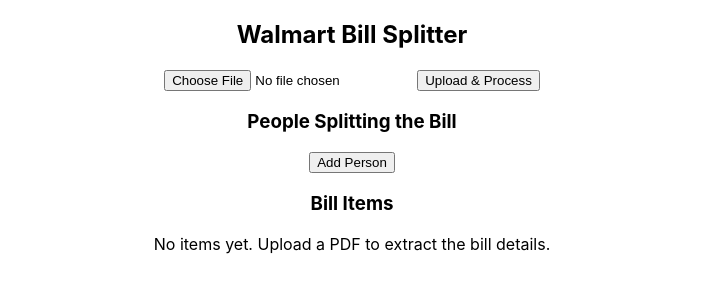
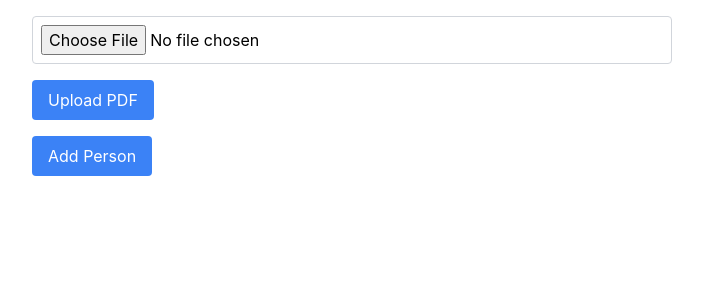
Before and after one commit to aknlite48/Split-Bill, a React (Create React App) app in the folder walmart-bill-frontend/: page / in a window 1280 px wide. Shown: the top 300 px of the page, without its empty margins (288-991 px from the left). Built offline with nearby package versions, Linux system fonts and the light colour scheme.

Commit message:
front end proto added

```diff
--- a/walmart-bill-frontend/package.json
+++ b/walmart-bill-frontend/package.json
@@ -7,10 +7,12 @@
     "@testing-library/jest-dom": "^6.6.3",
     "@testing-library/react": "^16.2.0",
     "@testing-library/user-event": "^13.5.0",
-    "axios": "^1.7.9",
+    "autoprefixer": "^10.4.20",
+    "postcss": "^8.5.2",
     "react": "^19.0.0",
     "react-dom": "^19.0.0",
     "react-scripts": "5.0.1",
+    "tailwindcss": "^3.4.17",
     "web-vitals": "^2.1.4"
   },
   "scripts": {
--- /dev/null
+++ b/walmart-bill-frontend/postcss.config.js
@@ -0,0 +1,6 @@
+module.exports = {
+  plugins: {
+    tailwindcss: {},
+    autoprefixer: {},
+  },
+}
--- a/walmart-bill-frontend/src/App.js
+++ b/walmart-bill-frontend/src/App.js
@@ -1,118 +1,106 @@
 import React, { useState } from "react";
-import axios from "axios";
+import { Button } from "./components/ui/Button";
+import { Input } from "./components/ui/Input";
+import { Card, CardContent } from "./components/ui/Card";
 
-function App() {
-    const [pdf, setPdf] = useState(null);
-    const [items, setItems] = useState([]);
+export default function App() {
+  const [file, setFile] = useState(null);
   const [people, setPeople] = useState([]);
-    const [assignments, setAssignments] = useState({});
+  const [items, setItems] = useState(null);
+  const [uploaded, setUploaded] = useState(false);
 
-    // Handle file upload
-    const handleFileChange = (event) => {
-        setPdf(event.target.files[0]);
+  const handleFileChange = (e) => {
+    setFile(e.target.files[0]);
   };
 
-    // Upload and process PDF
-    const handleUpload = async () => {
-        if (!pdf) {
-            alert("Please upload a PDF file");
-            return;
-        }
-
-        const formData = new FormData();
-        formData.append("pdf", pdf);
-
-        try {
-            const response = await axios.post("http://localhost:5001/upload", formData, {
-                headers: { "Content-Type": "multipart/form-data" }
-            });
-
-            // Assume response is a structured JSON list of items
-            setItems(response.data.items);
-            setAssignments(response.data.items.reduce((acc, item) => {
-                acc[item.name] = [];
-                return acc;
-            }, {}));
-
-        } catch (error) {
-            console.error("Error uploading PDF:", error);
-            alert("Failed to process the PDF");
+  const handleAddPerson = () => {
+    const name = prompt("Enter person's name:");
+    if (name) {
+      setPeople([...people, { name, paidFor: {} }]);
     }
   };
 
-    // Add a new person
-    const addPerson = () => {
-        const name = prompt("Enter the person's name:");
-        if (name) setPeople([...people, name]);
+  const handleUpload = async () => {
+    if (!file) return;
+    const formData = new FormData();
+    formData.append("pdf", file);
+
+    try {
+      const response = await fetch("http://localhost:5001/upload", {
+        method: "POST",
+        body: formData,
+      });
+      const data = await response.json();
+      if (data.success) {
+        setItems(data.extractedData.items);
+        setUploaded(true);
+      } else {
+        console.error("Parsing failed", data.error);
+      }
+    } catch (error) {
+      console.error("Upload failed", error);
+    }
   };
 
-    // Assign item to a person
-    const assignItem = (itemName, person) => {
-        setAssignments((prev) => {
-            const newAssignments = { ...prev };
-            if (newAssignments[itemName].includes(person)) {
-                newAssignments[itemName] = newAssignments[itemName].filter(p => p !== person);
-            } else {
-                newAssignments[itemName].push(person);
+  const togglePayment = (itemIndex, personName) => {
+    setPeople((prevPeople) =>
+      prevPeople.map((person) => {
+        if (person.name === personName) {
+          return {
+            ...person,
+            paidFor: {
+              ...person.paidFor,
+              [itemIndex]: !person.paidFor[itemIndex],
+            },
+          };
         }
-            return newAssignments;
-        });
+        return person;
+      })
+    );
   };
 
   return (
-        <div style={{ maxWidth: "600px", margin: "auto", textAlign: "center" }}>
-            <h2>Walmart Bill Splitter</h2>
-
-            <input type="file" accept="application/pdf" onChange={handleFileChange} />
-            <button onClick={handleUpload}>Upload & Process</button>
-
-            <h3>People Splitting the Bill</h3>
-            <button onClick={addPerson}>Add Person</button>
-            <ul>
+    <div className="p-4 max-w-2xl mx-auto">
+      {!uploaded ? (
+        <div className="space-y-4">
+          <Input type="file" onChange={handleFileChange} />
+          <Button onClick={handleUpload} disabled={!file}>
+            Upload PDF
+          </Button>
+          <div>
+            <Button onClick={handleAddPerson}>Add Person</Button>
+          </div>
+          <div className="mt-2">
             {people.map((person, index) => (
-                    <li key={index}>{person}</li>
+              <span key={index} className="mr-2 p-1 bg-gray-200 rounded">
+                {person.name}
+              </span>
             ))}
-            </ul>
-
-            <h3>Bill Items</h3>
-            {items.length > 0 ? (
-                <table border="1" style={{ width: "100%", marginTop: "10px" }}>
-                    <thead>
-                        <tr>
-                            <th>Item</th>
-                            <th>Cost</th>
-                            <th>Assign</th>
-                        </tr>
-                    </thead>
-                    <tbody>
-                        {items.map((item, index) => (
-                            <tr key={index}>
-                                <td>{item.name}</td>
-                                <td>${item.cost.toFixed(2)}</td>
-                                <td>
+          </div>
+        </div>
+      ) : (
+        <div>
+          {items &&
+            items.map((item, index) => (
+              <Card key={index} className="p-2 mb-2">
+                <CardContent className="flex justify-between items-center">
+                  <span>{item.name} - ${item.price}</span>
+                  <div className="space-x-2">
                     {people.map((person) => (
-                                        <button
-                                            key={person}
-                                            onClick={() => assignItem(item.name, person)}
-                                            style={{
-                                                margin: "2px",
-                                                backgroundColor: assignments[item.name]?.includes(person) ? "green" : "gray",
-                                                color: "white"
-                                            }}
+                      <Button
+                        key={person.name}
+                        variant={person.paidFor[index] ? "default" : "outline"}
+                        onClick={() => togglePayment(index, person.name)}
                       >
-                                            {person}
-                                        </button>
+                        {person.name}
+                      </Button>
                     ))}
-                                </td>
-                            </tr>
+                  </div>
+                </CardContent>
+              </Card>
             ))}
-                    </tbody>
-                </table>
-            ) : (
-                <p>No items yet. Upload a PDF to extract the bill details.</p>
+        </div>
       )}
     </div>
   );
 }
-
-export default App;
--- /dev/null
+++ b/walmart-bill-frontend/src/components/ui/Button.js
@@ -0,0 +1,15 @@
+import React from "react";
+
+export function Button({ children, onClick, variant = "default", ...props }) {
+  return (
+    <button
+      onClick={onClick}
+      className={`px-4 py-2 rounded ${
+        variant === "default" ? "bg-blue-500 text-white" : "border border-gray-400"
+      }`}
+      {...props}
+    >
+      {children}
+    </button>
+  );
+}
--- /dev/null
+++ b/walmart-bill-frontend/src/components/ui/Card.js
@@ -0,0 +1,9 @@
+import React from "react";
+
+export function Card({ children }) {
+  return <div className="border p-4 rounded shadow">{children}</div>;
+}
+
+export function CardContent({ children }) {
+  return <div className="p-2">{children}</div>;
+}
--- /dev/null
+++ b/walmart-bill-frontend/src/components/ui/Input.js
@@ -0,0 +1,11 @@
+import React from "react";
+
+export function Input({ type = "text", ...props }) {
+  return (
+    <input
+      type={type}
+      className="border border-gray-300 p-2 rounded w-full"
+      {...props}
+    />
+  );
+}
--- a/walmart-bill-frontend/src/index.css
+++ b/walmart-bill-frontend/src/index.css
@@ -1,3 +1,7 @@
+@tailwind base;
+@tailwind components;
+@tailwind utilities;
+
 body {
   margin: 0;
   font-family: -apple-system, BlinkMacSystemFont, 'Segoe UI', 'Roboto', 'Oxygen',
--- /dev/null
+++ b/walmart-bill-frontend/tailwind.config.js
@@ -0,0 +1,8 @@
+/** @type {import('tailwindcss').Config} */
+module.exports = {
+  content: ["./src/**/*.{js,jsx,ts,tsx}"],
+  theme: {
+    extend: {},
+  },
+  plugins: [],
+};
```
Also changed, not shown: 1 other file (tests, documents, lock files or other folders). Lines whose indentation alone changed are shown as unchanged.
